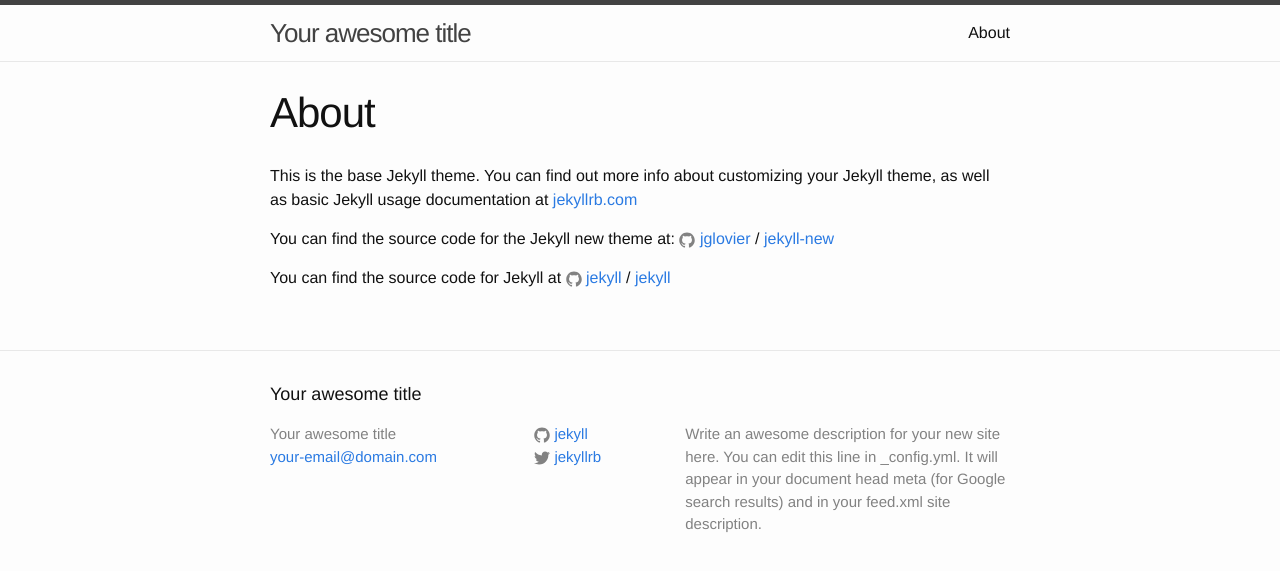
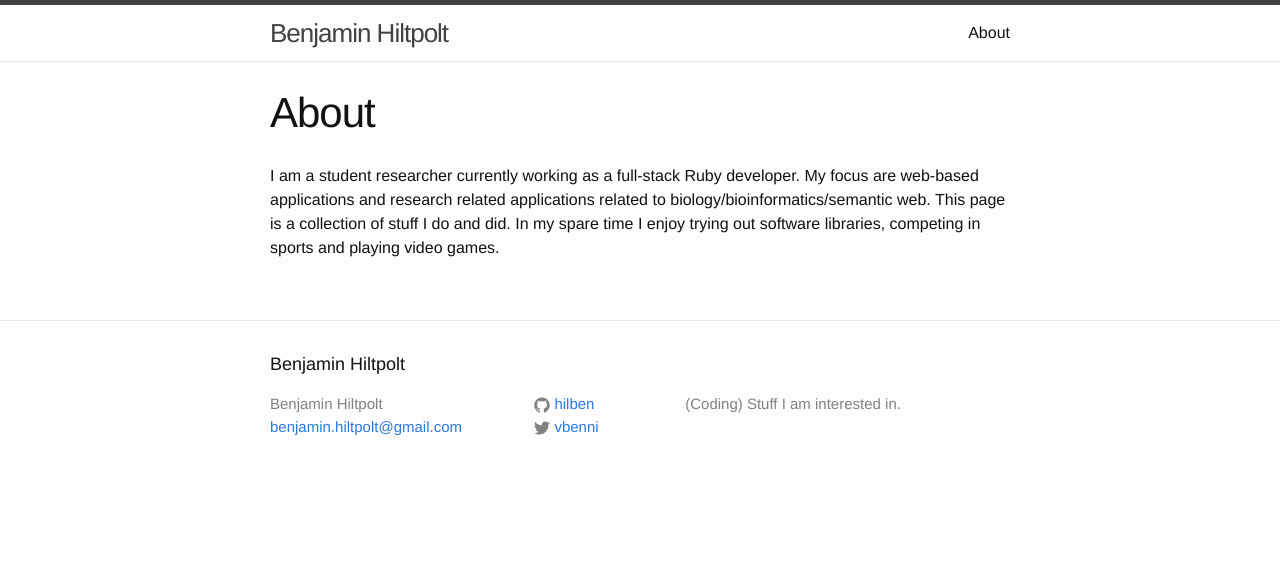
Before and after one commit to hilben/hilben.github.io, a Jekyll site: the page built from about.md, in a window 1280 px wide. Shown: the top 571 px of the page. Built offline with Jekyll 4.4.1, drawn with Linux system fonts in a browser that asks for light colours.

Commit message:
set up first page

```diff
--- a/_config.yml
+++ b/_config.yml
@@ -6,16 +6,14 @@
 # 'jekyll serve'. If you change this file, please restart the server process.
 
 # Site settings
-title: Your awesome title
-email: your-email@domain.com
-description: > # this means to ignore newlines until "baseurl:"
-  Write an awesome description for your new site here. You can edit this
-  line in _config.yml. It will appear in your document head meta (for
-  Google search results) and in your feed.xml site description.
+title: Benjamin Hiltpolt
+email: benjamin.hiltpolt@gmail.com
+description: >
+  (Coding) Stuff I am interested in.
 baseurl: "" # the subpath of your site, e.g. /blog
-url: "http://yourdomain.com" # the base hostname & protocol for your site
-twitter_username: jekyllrb
-github_username:  jekyll
+url: "https://hilben.github.io/" # the base hostname & protocol for your site
+twitter_username: vbenni
+github_username:  hilben
 
 # Build settings
 markdown: kramdown
--- a/_layouts/page.html
+++ b/_layouts/page.html
@@ -3,7 +3,7 @@
 ---
 <article class="post">
 
-  <header class="post-header">
+<header class="post-header">
     <h1 class="post-title">{{ page.title }}</h1>
   </header>
 
--- a/about.md
+++ b/about.md
@@ -3,13 +3,7 @@
 title: About
 permalink: /about/
 ---
-
-This is the base Jekyll theme. You can find out more info about customizing your Jekyll theme, as well as basic Jekyll usage documentation at [jekyllrb.com](http://jekyllrb.com/)
-
-You can find the source code for the Jekyll new theme at:
-{% include icon-github.html username="jglovier" %} /
-[jekyll-new](https://github.com/jglovier/jekyll-new)
-
-You can find the source code for Jekyll at
-{% include icon-github.html username="jekyll" %} /
-[jekyll](https://github.com/jekyll/jekyll)
+I am a student researcher currently working as a full-stack Ruby developer.
+My focus are web-based applications and research related applications related to biology/bioinformatics/semantic web.
+This page is a collection of stuff I do and did.
+In my spare time I enjoy trying out software libraries, competing in sports and playing video games.
```
Also changed, not shown: _posts/2016-01-07-migrating-wordpress-to-jekyll.markdown (added, +13 -0 lines), _posts/2016-01-07-welcome-to-jekyll.markdown (deleted, +0 -25 lines).
